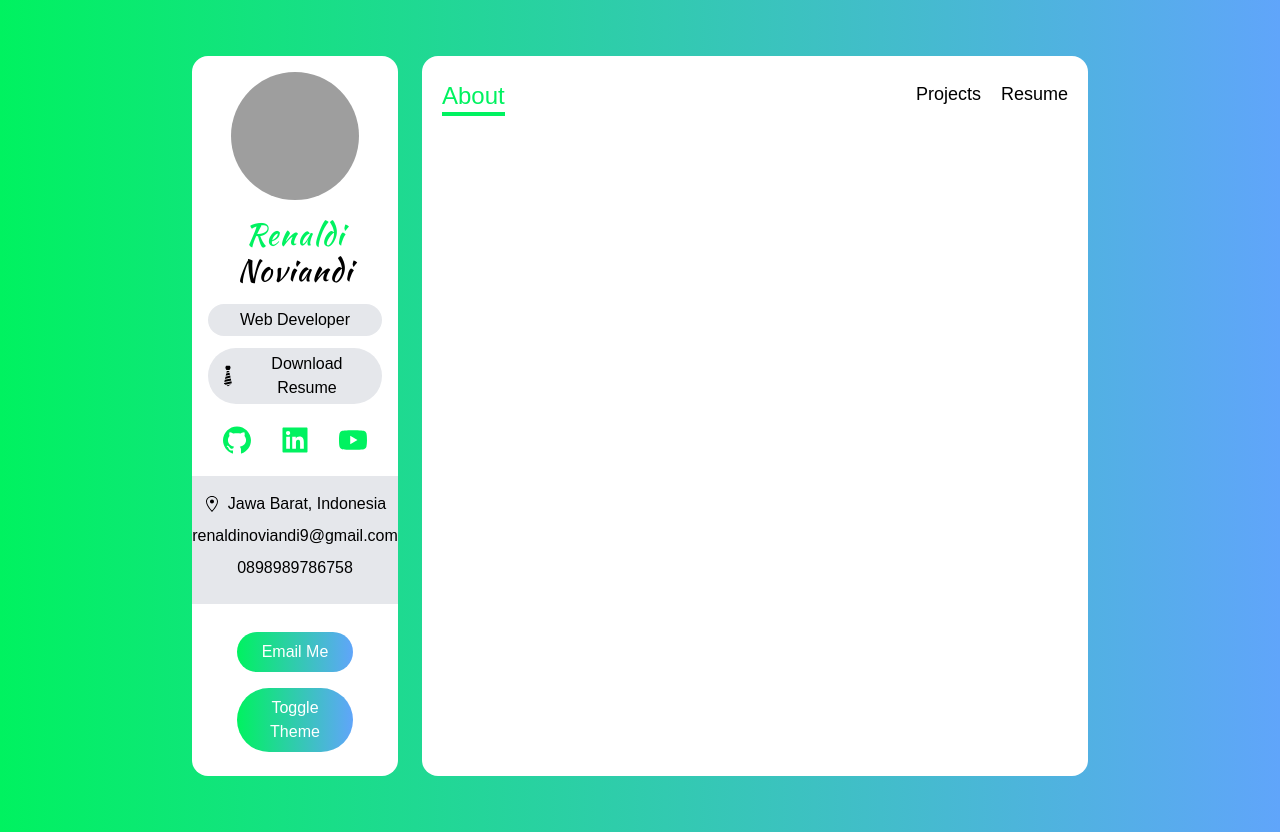
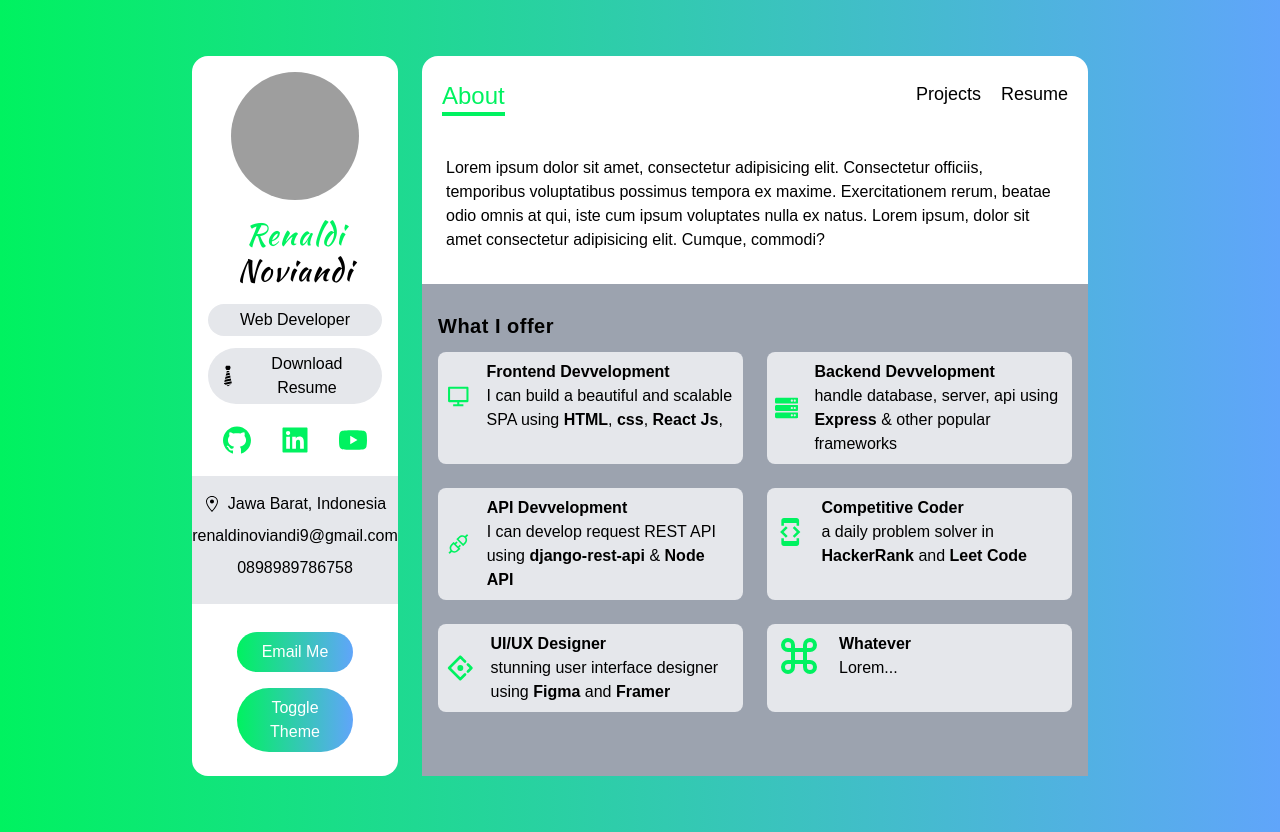
Before and after one commit to renaldin/portfolio-next-tsx, a Next.js app: page / in a window 1280 px wide. Built offline with nearby package versions, Linux system fonts and the light colour scheme; grey boxes are pictures that could not be loaded.

Commit message:
update about component

```diff
--- /dev/null
+++ b/components/ServiceCard.tsx
@@ -0,0 +1,22 @@
+import { FunctionComponent } from "react"
+import { IService } from "../type"
+
+const ServiceCard: FunctionComponent<{ service: IService }> = ({ service: { Icon, about, title } }) => {
+
+    const createMarkup = () => {
+        return {
+            __html: about
+        }
+    }
+
+    return (
+        <div className="p-2 flex items-center space-x-4">
+            <Icon className="w-12 h-12 text-green" />
+            <div>
+                <h4 className="font-bold">{title}</h4>
+                <p dangerouslySetInnerHTML={createMarkup()} />
+            </div>
+        </div>
+    )
+}
+export default ServiceCard
--- a/pages/api/services.tsx
+++ b/pages/api/services.tsx
@@ -1,9 +1,7 @@
 import { NextApiRequest, NextApiResponse } from "next"
-import { services as service } from '../../data'
+import { services } from '../../data'
 
-const services = (req: NextApiRequest, res: NextApiResponse) => {
+export default (req: NextApiRequest, res: NextApiResponse) => {
     // by default get request
-    res.status(200).json({ service })
+    res.status(200).json({ services })
 }
-
-export default services
--- a/pages/index.tsx
+++ b/pages/index.tsx
@@ -1,12 +1,55 @@
+// import { GetServerSidePropsContext, GetStaticPathsContext } from "next"
 import { services } from "../data"
+import ServiceCard from "../components/ServiceCard"
 
 const index = () => {
-  console.log(services)
   return (
-    <div>
-
+    <div className="flex flex-col px-6 pt-1 flex-grow">
+      <h5 className="my-3 font-medium">
+        Lorem ipsum dolor sit amet, consectetur adipisicing elit. Consectetur officiis, temporibus voluptatibus possimus tempora ex maxime. Exercitationem rerum, beatae odio omnis at qui, iste cum ipsum voluptates nulla ex natus. Lorem ipsum, dolor sit amet consectetur adipisicing elit. Cumque, commodi?
+      </h5>
+      <div className="p-4 mt-5 bg-gray-400 flex-grow" style={{ marginLeft: '-1.5rem', marginRight: '-1.5rem' }}>
+        <h6 className="my-3 text-xl font-bold tracking-wide">What I offer</h6>
+        <div className="grid lg:grid-cols-2 gap-6">
+          {
+            services.map((service, index) => (
+              <div className="lg:col-span-1 bg-gray-200 rounded-lg" key={index}>
+                <ServiceCard service={service} />
+              </div>
+            ))
+          }
+        </div>
+      </div>
     </div>
   )
 }
 
 export default index
+
+// export const getServerSideProps = async (context: GetServerSidePropsContext) => {
+
+//   const res = await fetch('http://localhost:3000/api/services')
+//   const data = await res.json()
+
+//   console.log('SERVER', services)
+
+//   return {
+//     props: {
+//       services: data.services,
+//     }
+//   }
+// }
+
+// export const getStaticProps = async (context: GetStaticPathsContext) => {
+
+//   const res = await fetch('http://localhost:3000/api/services')
+//   const data = await res.json()
+
+//   console.log('SERVER', services)
+
+//   return {
+//     props: {
+//       services: data.services,
+//     }
+//   }
+// }
--- a/type.ts
+++ b/type.ts
@@ -3,5 +3,5 @@ import { IconType } from 'react-icons'
 export interface IService {
     title: string,
     about: string,
-    icon: IconType
+    Icon: IconType
 }
```
Also changed, not shown: data.ts (+6 -6 lines).
